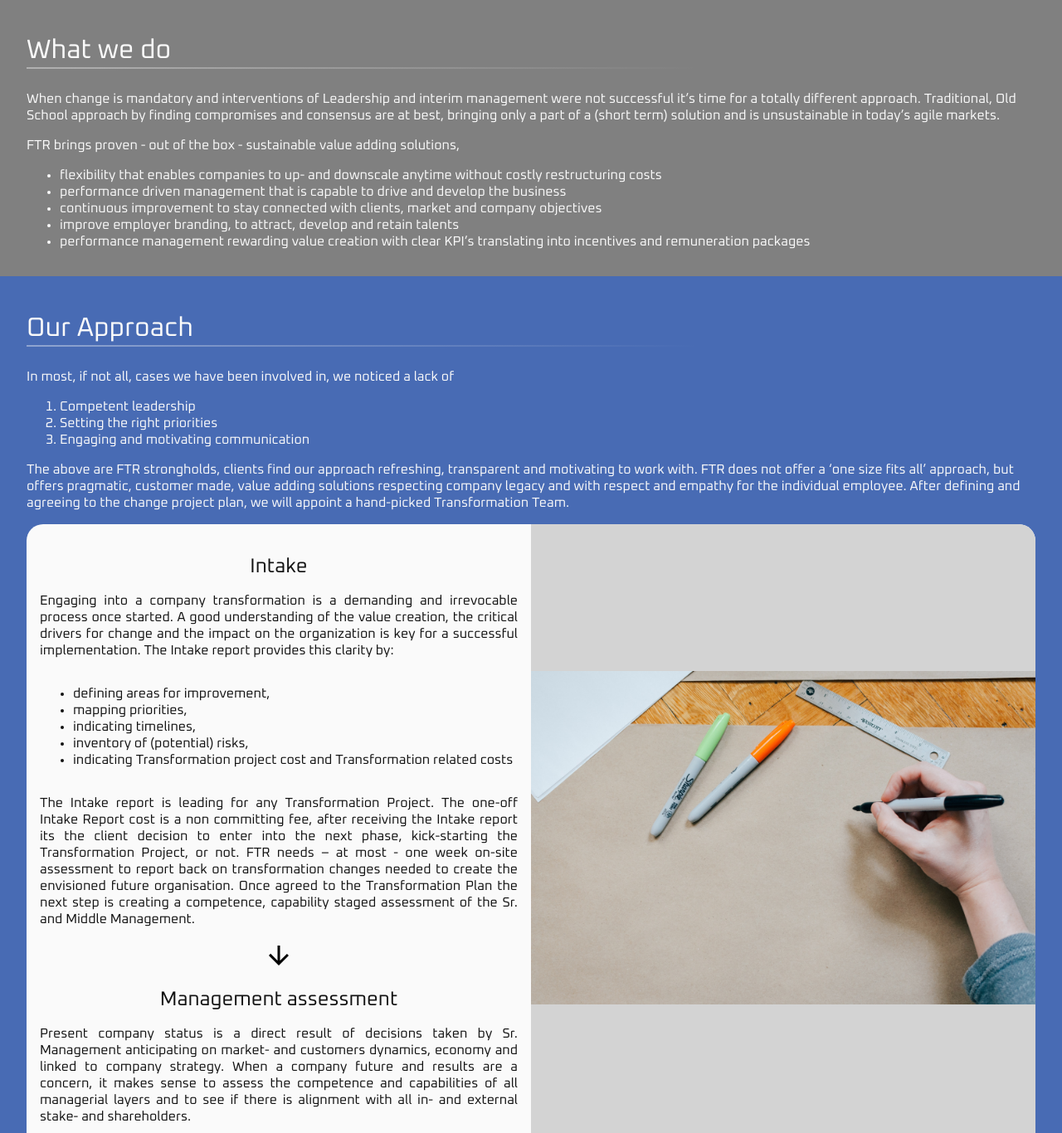
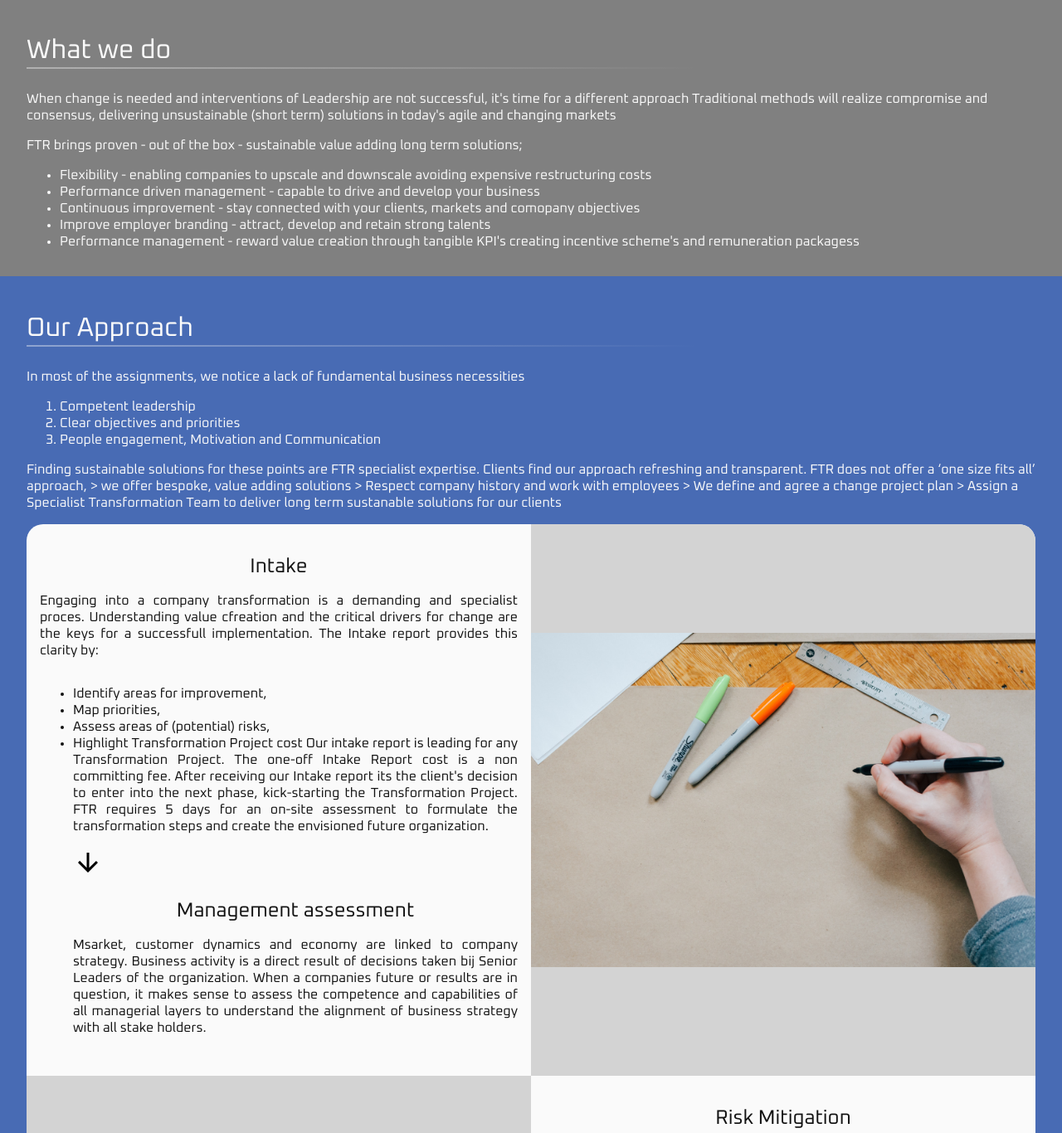
Before and after one commit to First-Time-Right/ftr-website, a plain HTML site: page index.html in a window 1280 px wide. Shown: the part 806-2172 px from the top of the page at 83% size. Drawn offline with Linux system fonts and the light colour scheme.

Commit message:
Update index.html

```diff
--- a/index.html
+++ b/index.html
@@ -69,8 +69,8 @@
         <div class="quote-container">
             <q class="quote">Great People make Great Organizations</q>
             <p class="quote-text-under">
-                FTR excels by its pragmatic, result and solution driven focus, no-nonsense engagement and clear
-                communication with an empathic, engaging and respectful approach to People and Culture.
+                FTR excels by delivering pragmatic, result and solution driven solutions through focused no-nonsense engagement,
+                creating added value and clear communication with an empathic, engaging and respectful approach to People and Culture.
             </p>
         </div>
     </div>
@@ -82,19 +82,17 @@
 <section id="what-we-do" class="section dark-bg">
     <h1>What we do</h1>
     <p>
-        When change is mandatory and interventions of Leadership and interim management were not successful it’s time for
-        a totally different approach. Traditional, Old School approach by finding compromises and consensus are at
-        best, bringing only a part of a (short term) solution and is unsustainable in today’s agile markets.
+        When change is needed and interventions of Leadership are not successful, it's time for a different approach
+        Traditional methods will realize compromise and consensus, delivering unsustainable (short term) solutions in today's agile and changing markets
     </p>
-    <p>FTR brings proven - out of the box - sustainable value adding solutions,</p>
+    <p>FTR brings proven - out of the box - sustainable value adding long term solutions;</p>
     <ul>
-        <li>flexibility that enables companies to up- and downscale anytime without costly
-            restructuring costs
+        <li>Flexibility - enabling companies to upscale and downscale avoiding expensive restructuring costs
         </li>
-        <li>performance driven management that is capable to drive and develop the business</li>
-        <li>continuous improvement to stay connected with clients, market and company objectives</li>
-        <li>improve employer branding, to attract, develop and retain talents</li>
-        <li>performance management rewarding value creation with clear KPI’s translating into incentives and remuneration packages
+        <li>Performance driven management - capable to drive and develop your business</li>
+        <li>Continuous improvement - stay connected with your clients, markets and comopany objectives</li>
+        <li>Improve employer branding - attract, develop and retain strong talents</li>
+        <li>Performance management - reward value creation through tangible KPI's creating incentive scheme's and remuneration packagess
         </li>
     </ul>
 </section>
@@ -102,59 +100,54 @@
 
 <section id="our-approach" class="section dark-bg">
     <h1>Our Approach</h1>
-    <p>In most, if not all, cases we have been involved in, we noticed a lack of</p>
+    <p>In most of the assignments, we notice a lack of fundamental business necessities</p>
     <ol>
         <li>Competent leadership</li>
-        <li>Setting the right priorities</li>
-        <li>Engaging and motivating communication</li>
+        <li>Clear objectives and priorities</li>
+        <li>People engagement, Motivation and Communication</li>
     </ol>
 
     <p>
-        The above are FTR strongholds, clients find our approach refreshing, transparent and motivating to work
-        with.
+        Finding sustainable solutions for these points are FTR specialist expertise. Clients find our approach refreshing and transparent.
 
-        FTR does not offer a ‘one size fits all’ approach, but offers pragmatic, customer made, value adding solutions
-        respecting company legacy and with respect and empathy for the individual employee.
-
-        After defining and agreeing to the change project plan, we will appoint a hand-picked Transformation Team.
+        FTR does not offer a ‘one size fits all’ approach,
+        > we offer bespoke, value adding solutions
+        > Respect company history and work with employees
+        > We define and agree a change project plan
+        > Assign a Specialist Transformation Team to deliver long term sustanable solutions for our clients
     </p>
 
     <div class="content-grid light-bg">
         <div class="content-item-text">
             <h2 class="text-center">Intake</h2>
             <p>
-                Engaging into a company transformation is a demanding and irrevocable process once started. A good
-                understanding of the value creation, the critical drivers for change and the impact on the organization is key
-                for a successful implementation. The Intake report provides this clarity by:
+                Engaging into a company transformation is a demanding and specialist proces. Understanding value cfreation and the critical drivers
+                for change are the keys for a successfull implementation. The Intake report provides this clarity by:
             </p>
             <ul>
-                <li>defining areas for improvement,</li>
-                <li>mapping priorities,</li>
-                <li>indicating timelines,</li>
-                <li>inventory of (potential) risks,</li>
-                <li>indicating Transformation project cost and Transformation related costs</li>
-            </ul>
-            <p>
-                The Intake report is leading for any Transformation Project.
+                <li>Identify areas for improvement,</li>
+                <li>Map priorities,</li>
+                <li>Assess areas of (potential) risks,</li>
+                <li> Highlight Transformation Project cost
 
-                The one-off Intake Report cost is a non committing fee, after receiving the Intake report its the client decision to enter into the next phase,
-                kick-starting the Transformation Project, or not.
+                Our intake report is leading for any Transformation Project.
+
+                The one-off Intake Report cost is a non committing fee. After receiving our Intake report its the client's decision to enter into the next phase,
+                kick-starting the Transformation Project.
 
 
-                FTR needs – at most - one week on-site assessment to report back on transformation changes needed to
-                create the envisioned future organisation.
+                FTR requires 5 days for an on-site assessment to formulate the transformation steps and create the envisioned future organization.
 
 
-                Once agreed to the Transformation Plan the next step is creating a competence, capability staged assessment of the Sr. and Middle Management.
             </p>
 
             <img class="arrow-down" src="img/arrow_downward-24px.svg">
             <h2 class="text-center">Management assessment</h2>
             <p>
-                Present company status is a direct result of decisions taken by Sr. Management anticipating on market- and
-                customers dynamics, economy and linked to company strategy.
-                When a company future and results are a concern, it makes sense to assess the competence and
-                capabilities of all managerial layers and to see if there is alignment with all in- and external stake- and shareholders.
+                Msarket, customer dynamics and economy are linked to company strategy.
+                Business activity is a direct result of decisions taken bij Senior Leaders of the organization.
+                When a companies future or results are in question, it makes sense to assess the competence and capabilities
+                of all managerial layers to understand the alignment of business strategy with all stake holders.
             </p>
         </div>
         <div class="content-item-image-wrapper" style="--img-src:url('../img/placeholder.jpg')">
@@ -163,30 +156,29 @@
         <div class="content-item-text">
             <h2 class="text-center">Risk Mitigation</h2>
             <p>
-                FTR will assess potential risks related to the
-                Transformation and advice on mitigating actions
+                FTR will assess potential risks related to the Transformation and advice on mitigating actions
                 The mitigation plan is part of the Roadmap.
             </p>
             <img class="arrow-down" src="img/arrow_downward-24px.svg">
             <h2 class="text-center">Roadmap</h2>
             <p>
                 The FTR Roadmap is a comprehensive, solution focused mapping of all required changes to create sustainable
-                Value Creation and includes:
+                Value Creation
             </p>
             <ul>
                 <li><strong>Project Plan</strong>, highlighting KPI driven actions and clear milestones for timelines,
                     deliverables and costs
                 </li>
                 <li><strong>HR Support</strong> dealing with redundancies, preparing RfA (Request
-                    for Advice) and Works Council and Union consultations
+                    for Advice) with Works Council and Trade Union consultations
                 </li>
                 <li><strong>Risk Mitigation Plan</strong></li>
-                <li><strong>Performance Management Program</strong> to ensure sustainability of the future organization
+                <li><strong>Performance Management Programme</strong> to ensure sustainability of the future organization
                 </li>
                 <li><strong>Communication Plan</strong> to create awareness, sense of urgency, engagement and
                     understanding
                 </li>
-                <li><strong>Sanity Check Program</strong> to secure agility of the organization</li>
+                <li><strong>Sanity Check Programme</strong> to secure agility of the organization</li>
             </ul>
         </div>
         <img class="content-item-image-wrapper" src="img/placeholder.jpg"/>
@@ -195,21 +187,15 @@
 
     <p>
         <br/>
-        FTR project team members are pleasant people to work with, empathic, result driven senior executives within
-        their domains and with a proven change management record.
-        These domains include:
+               These domains include:
     </p>
     <div class="chips">
-        <span class="chip">Manufacturing</span>
-        <span class="chip">Operations</span>
-        <span class="chip">Supply Chain</span>
-        <span class="chip">Maintenance</span>
-        <span class="chip">Finance</span>
-        <span class="chip">IT</span>
-        <span class="chip">HR</span>
-        <span class="chip">General Management</span>
-        <span class="chip">Procurement</span>
-        <span class="chip">Facility Management</span>
+        <span class="chip">Merges & Acquisitions</span>
+        <span class="chip">Business relocation</span>
+        <span class="chip">Business restructure</span>
+        <span class="chip">Business closure</span>
+        <span class="chip">Share Service Centers</span>
+        <span class="chip">GBS  Global Business Solutions</span>
 
     </div>
 
@@ -224,8 +210,7 @@
         Many years of expertise learned us to evaluate, create and translate a Transformation Plan into fixed costs
         allowing our clients to plan and budget for change.
         <br/><br/>
-        Depending on the Transformation Plan scope we offer various options to best fit our client’s
-        requirements:
+        Depending on the scope of the Transformation Plan we offer various options:
     </p>
 
     <div class="cost-box-container">
@@ -237,7 +222,7 @@
                 stages and costs are key drivers and mandatory for a success implementation.
             </p>
             <ul>
-                <li> The Intake report provides this clearly and understanding prior to committing to the Transformation
+                <li> The Intake report provides this clarity prior to committing to the Transformation
                     Plan.
                 </li>
                 <li> The Intake will be done at a pre-agreed fixed rate.</li>
@@ -258,10 +243,10 @@
         <div class="cost-box">
             <h2 class="cost-box-header">All-in monthly rate with success based incentive</h2>
             <ul>
-                <li>If the Transformation Plan is strongly dependent phased (e.g Works Council or Union related
-                    processes) we can also agree on a all-in monthly fee.
+                <li>If the Transformation Plan is in some cases strongly dependent on logical next steps (e.g Works Council or Trade Union related
+                    processes), as timelines are impacted hereby we can also agree on a all-in monthly fee.
                 </li>
-                <li>This fee is independent of the number FTR experts working on the Transformation Plan
+                <li>This fee is independent of the number FTR Specialists working on the Transformation Plan
                 </li>
             </ul>
         </div>
```
